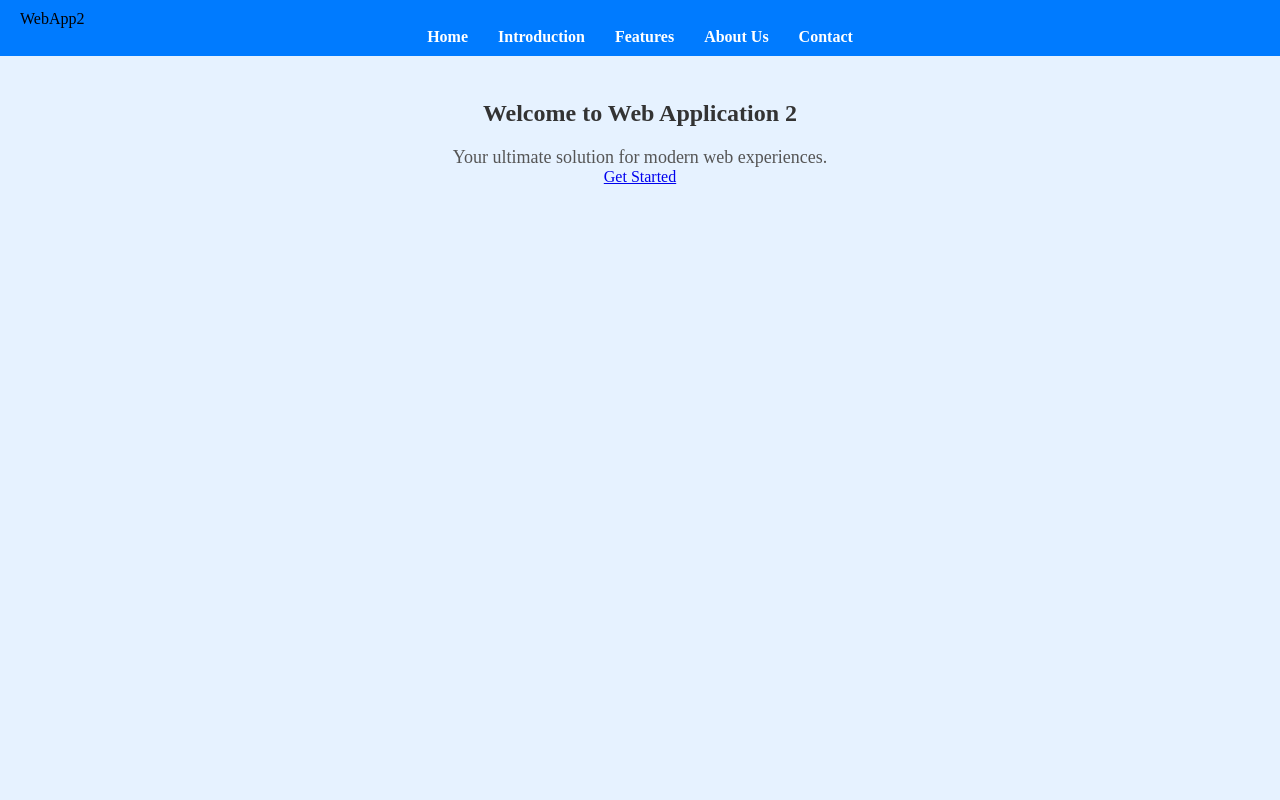
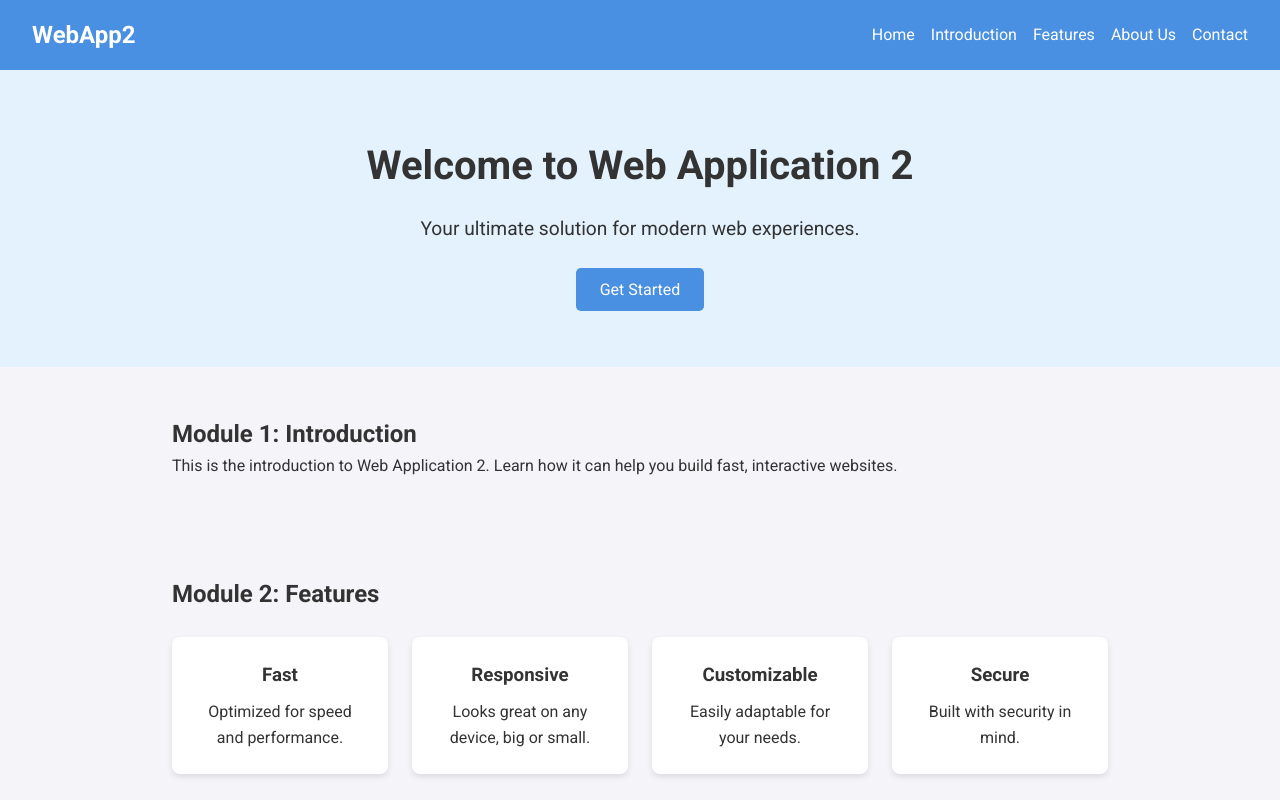
Before and after one commit to AnnaReddybandi/web-app2, a plain HTML site: page index.html in a window 1280 px wide. Shown: the top 800 px of the page. Drawn offline with Linux system fonts and the light colour scheme.

Commit message:
Update style.css

```diff
--- a/style.css
+++ b/style.css
@@ -1,76 +1,109 @@
-/* Reset default margins */
+/* Reset */
 * {
     margin: 0;
     padding: 0;
     box-sizing: border-box;
+    font-family: 'Roboto', sans-serif;
+}
+
+body {
+    line-height: 1.6;
+    background-color: #f4f4f9;
+    color: #333;
 }
 
 /* Navbar */
-nav {
-    background-color: #007BFF;
-    padding: 10px 20px;
-    position: fixed;
-    width: 100%;
-    top: 0;
-    z-index: 100;
+.navbar {
+    display: flex;
+    justify-content: space-between;
+    align-items: center;
+    background-color: #4a90e2;
+    padding: 1rem 2rem;
 }
 
-nav ul {
-    list-style: none;
-    display: flex;
-    justify-content: center;
-}
-
-nav ul li {
-    margin: 0 15px;
-}
-
-nav ul li a {
-    color: white;
-    text-decoration: none;
+.navbar .logo {
+    font-size: 1.5rem;
+    color: #fff;
     font-weight: bold;
 }
 
-nav ul li a:hover {
-    text-decoration: underline;
+.navbar .nav-links {
+    list-style: none;
+    display: flex;
+    gap: 1rem;
 }
 
-/* Sections */
-section {
-    min-height: 100vh;
-    padding: 100px 20px 20px 20px;
+.navbar .nav-links li a {
+    color: #fff;
+    text-decoration: none;
+    font-weight: 500;
+    transition: color 0.3s ease;
+}
+
+.navbar .nav-links li a:hover {
+    color: #ffd700;
+}
+
+/* Hero Section */
+.hero {
+    text-align: center;
+    padding: 4rem 2rem;
+    background: #e3f2fd;
+}
+
+.hero h1 {
+    font-size: 2.5rem;
+    margin-bottom: 1rem;
+}
+
+.hero p {
+    font-size: 1.2rem;
+    margin-bottom: 2rem;
+}
+
+.btn-primary {
+    padding: 0.75rem 1.5rem;
+    background-color: #4a90e2;
+    color: #fff;
+    text-decoration: none;
+    border-radius: 5px;
+    transition: background-color 0.3s ease;
+}
+
+.btn-primary:hover {
+    background-color: #357ab8;
+}
+
+/* Modules */
+.module {
+    padding: 3rem 2rem;
+    max-width: 1000px;
+    margin: 0 auto;
+}
+
+.features-grid {
+    display: grid;
+    grid-template-columns: repeat(auto-fit, minmax(200px, 1fr));
+    gap: 1.5rem;
+    margin-top: 1.5rem;
+}
+
+.feature-card {
+    background-color: #fff;
+    padding: 1.5rem;
+    border-radius: 8px;
+    box-shadow: 0 3px 6px rgba(0,0,0,0.1);
     text-align: center;
 }
 
-section:nth-child(odd) {
-    background-color: #f0f8ff;
+.feature-card h3 {
+    margin-bottom: 0.5rem;
 }
 
-section:nth-child(even) {
-    background-color: #e6f2ff;
+/* Footer */
+footer {
+    text-align: center;
+    padding: 1.5rem;
+    background-color: #4a90e2;
+    color: #fff;
 }
-
-h1 {
-    color: #333;
-    margin-bottom: 20px;
-}
-
-p {
-    font-size: 18px;
-    color: #555;
-}
-
-/* Button */
-button {
-    padding: 10px 20px;
-    font-size: 16px;
-    background-color: #28a745;
-    color: white;
-    border: none;
-    border-radius: 5px;
-    cursor: pointer;
-}
-
-button:hover {
-    background-color: #1e7e34;
-}
```
